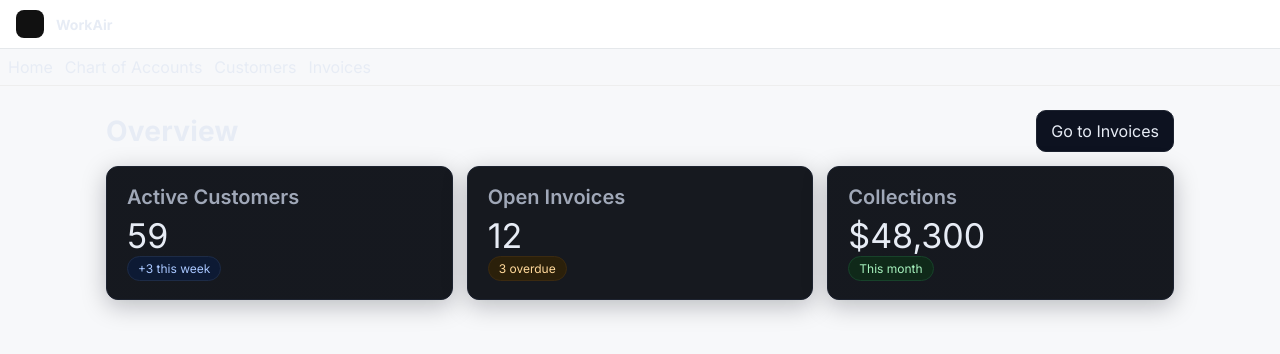
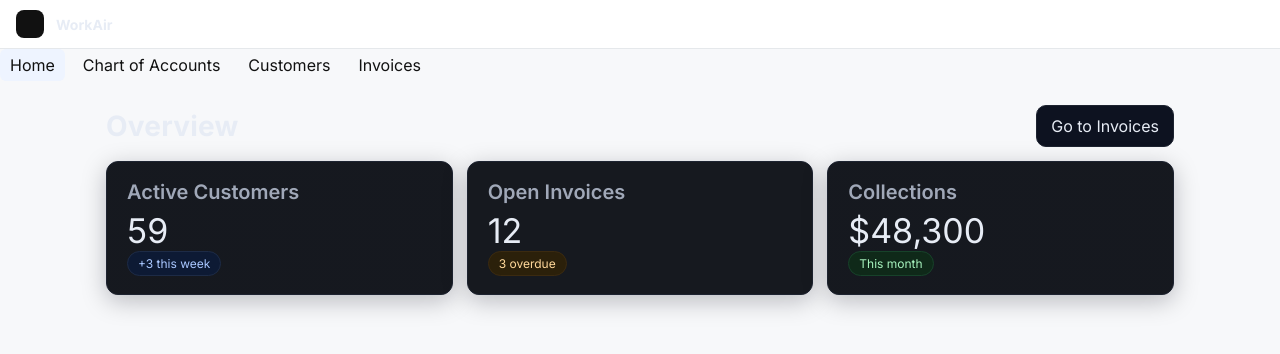
Before and after one commit to Odinson1507/workair-next, a Next.js app: page / in a window 1280 px wide. Shown: the top 354 px of the page. Built offline with nearby package versions, Linux system fonts and the light colour scheme.

Commit message:
Create nav.jsx

```diff
--- /dev/null
+++ b/app/nav.jsx
@@ -0,0 +1,37 @@
+// app/nav.jsx
+'use client';
+import Link from 'next/link';
+import { usePathname } from 'next/navigation';
+
+export default function Nav() {
+  const pathname = usePathname();
+  const link = (href, label) => (
+    <Link
+      href={href}
+      style={{
+        padding: '6px 10px',
+        borderRadius: 6,
+        background: pathname === href ? '#eef4ff' : 'transparent',
+        textDecoration: 'none',
+        color: '#111',
+      }}
+    >
+      {label}
+    </Link>
+  );
+
+  return (
+    <nav
+      style={{
+        display: 'flex',
+        gap: 8,
+        alignItems: 'center',
+      }}
+    >
+      {link('/', 'Home')}
+      {link('/chart-of-accounts', 'Chart of Accounts')}
+      {link('/customers', 'Customers')}
+      {link('/invoices', 'Invoices')}
+    </nav>
+  );
+}
```
